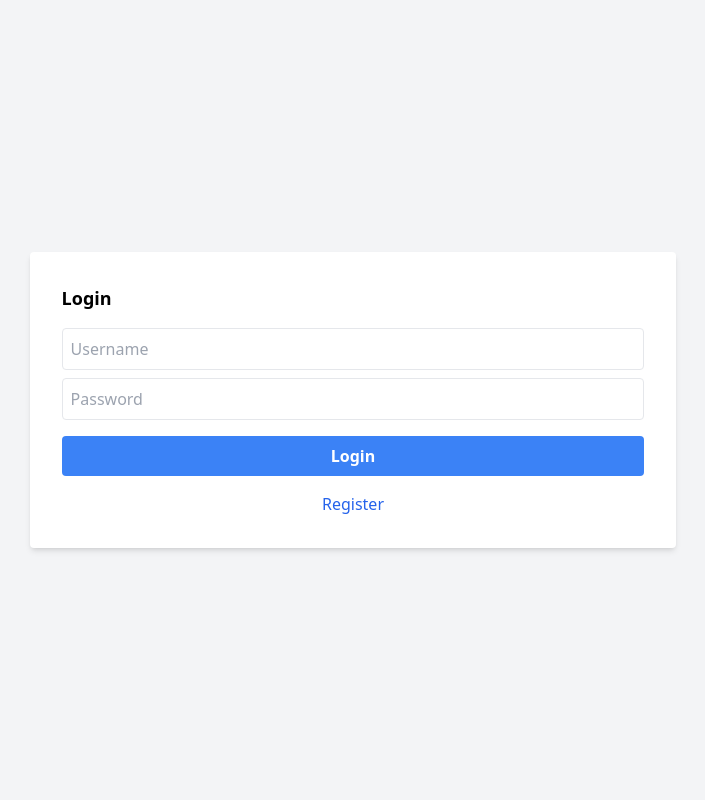
After one commit to bitpoke-YT/Networking-AI4, a Flask app: page /login in a window 1280 px wide. The commit adds this page. Shown: the whole page, without its empty margins (287-992 px from the left). Run offline with Flask 3, Linux system fonts and the light colour scheme; parts of the project's set-up code (start-up, migrations or seed data) failed here and were passed over; some libraries are stand-ins or nearby versions.

Commit message:
Added Acount Loggin

```diff
--- a/database.py
+++ b/database.py
@@ -24,7 +24,8 @@ class database():
         cursor.execute('''
         CREATE TABLE IF NOT EXISTS User (
             UserID INTEGER PRIMARY KEY,
-            UserName TEXT
+            UserName TEXT UNIQUE,
+            Password TEXT
         )''')
 
         cursor.execute('''
@@ -33,22 +34,20 @@ class database():
             TaskID INTEGER
         )''')
 
-
-
         self.__server.commit()
 
     def __new__(cls):
         if cls._instance is not None:
             return cls._instance
+
         cls._instance = super(database, cls).__new__(cls)
         path = os.path.expanduser('~/Documents/Task_Management')
         if not os.path.exists(path):
             os.makedirs(path)
         try:
             cls.__server = sqlite3.connect(f"{path}/Task.db", check_same_thread=False)
-            cls.__setupTable()
+            cls._instance.__setupTable()
         except Exception as e:
-            print(f"Could Not Connect to server This is the Issue {e}")
             return cls._instance
 
 
@@ -68,7 +67,6 @@ class database():
         cursor.execute(f"INSERT INTO Tasks VALUES (NULL, ?, ?, ?, ?)", params)
         ID = cursor.lastrowid
         cursor.execute(f"INSERT INTO TaskUser (TaskID, UserID) VALUES ({ID}, {userID})")
-        print("Add DB")
         self.__server.commit()
 
         return ID
@@ -130,3 +128,18 @@ class database():
         cursor.execute("DELETE FROM Tasks WHERE TaskID = ?", (taskID,))
         cursor.execute("DELETE FROM TaskUser WHERE TaskID = ?", (taskID,))
         self.__server.commit()
+
+    # --- User Authentication Methods ---
+    def createUser(self, username, password_hash):
+        cursor = self.__server.cursor()
+        cursor.execute("INSERT INTO User (UserName, Password) VALUES (?, ?)", (username, password_hash))
+        self.__server.commit()
+        return cursor.lastrowid
+
+    def getUserByUsername(self, username):
+        cursor = self.__server.cursor()
+        cursor.execute("SELECT UserID, UserName, Password FROM User WHERE UserName = ?", (username,))
+        row = cursor.fetchone()
+        if row:
+            return {'userid': row[0], 'username': row[1], 'password': row[2]}
+        return None
--- a/main.py
+++ b/main.py
@@ -1,29 +1,88 @@
-# This is where the Flask front end will go
 import task
 from flask import *
-# Temp before set up in task
 import database
+from werkzeug.security import generate_password_hash, check_password_hash
+import os
 
 app = Flask(__name__)
 
+# Read secret key from .env file
+env_path = os.path.join(os.path.dirname(__file__), '.env')
+secret_key = None
+if os.path.exists(env_path):
+    with open(env_path, 'r') as f:
+        for line in f:
+            if line.startswith('FLASK_SECRET_KEY='):
+                secret_key = line.strip().split('=', 1)[1]
+                break
+if not secret_key:
+    raise RuntimeError(".env file missing FLASK_SECRET_KEY or file not found")
+app.secret_key = secret_key
+
+@app.before_request
+def before_request():
+    database.database()
+
 @app.route("/")
 def mainPage():
+    if 'userid' in session:
+        return redirect(url_for('tasks'))
     return render_template("home.html")
+
+@app.route("/register", methods=["GET", "POST"])
+def register():
+    if request.method == "POST":
+        username = request.form.get("username")
+        password = request.form.get("password")
+        if not username or not password:
+            return render_template("register.html", error="Please fill in all fields.")
+        db = database.database()
+        # Check if user exists
+        user = db.getUserByUsername(username)
+        if user:
+            return render_template("register.html", error="Username already exists.")
+        # Register user
+        hashed_pw = generate_password_hash(password)
+        userid = db.createUser(username, hashed_pw)
+        session['userid'] = userid
+        session['username'] = username
+        return redirect(url_for('tasks'))
+    return render_template("register.html")
+
+@app.route("/login", methods=["GET", "POST"])
+def login():
+    if request.method == "POST":
+        username = request.form.get("username")
+        password = request.form.get("password")
+        db = database.database()
+        user = db.getUserByUsername(username)
+        if user and check_password_hash(user['password'], password):
+            session['userid'] = user['userid']
+            session['username'] = username
+            return redirect(url_for('tasks'))
+        return render_template("login.html", error="Invalid credentials.")
+    return render_template("login.html")
+
+@app.route("/logout")
+def logout():
+    session.clear()
+    return redirect(url_for('mainPage'))
 
 @app.route("/tasks", methods=["GET", "POST", "PUT"])
 def tasks():
+    if 'userid' not in session:
+        return redirect(url_for('login'))
+    userid = session['userid']
     if request.method == "GET":
-        # AJAX fetch for completed/current tasks
         completed = request.args.get("completed")
-        userid = request.args.get("userid")
-        if completed is not None and userid is not None:
+        # Use session userid if not provided
+        if completed is not None:
             completed = completed.lower() == "true"
             taskList = task.TaskList(userid)
             if completed:
                 tasks_data = taskList.getCompleatedTasks()
             else:
                 tasks_data = taskList.getTasks()
-            # Convert tasks to dicts for JSON
             tasks_json = []
             for t in tasks_data:
                 tasks_json.append({
@@ -35,52 +94,52 @@ def tasks():
                 })
             return jsonify({'tasks': tasks_json})
 
+        # Render page with tasks
+        taskList = task.TaskList(userid)
+        context = {'tasks': taskList.getTasks(), 'userid': userid}
+        return render_template("userTask.html", **context)
+
     if request.method == "POST":
+        # Only used for form POST from home.html (legacy)
         ID = request.form.get("userId")
+        if not ID:
+            return redirect(url_for('mainPage'))
+        session['userid'] = ID
         taskList = task.TaskList(ID)
-        context = {'tasks':taskList.getTasks(), 'userid':ID}
-        print(context['tasks'])
+        context = {'tasks': taskList.getTasks(), 'userid': ID}
         return render_template("userTask.html", **context)
+
     if request.method == "PUT":
-        # try:
-            data = request.get_json()
-            if data is None:
-                return jsonify({'message': 'Invalid request body'}), 400
-
-            title = data.get('title')
-            description = data.get('description')
-            due_date = data.get('dueDate')
-            userid = data.get('id')
-
-            putTask = task.Task(title, description, due_date)
-            taskList = task.TaskList(userid)
-            taskid = taskList.add_task(putTask)
-
-            # Make sure taskid is not None
-            if not taskid:
-                return jsonify({'message': 'Failed to create task', 'taskid': None}), 500
-
-            # Prepare task dict for frontend
-            from datetime import datetime
-            due_date_str = datetime.fromtimestamp(int(due_date)/1000).strftime('%Y-%m-%d')
-            task_dict = {
-                'taskid': taskid,
-                'title': title,
-                'description': description,
-                'due_date': due_date_str,
-                '__completed': False
-            }
-
-            return jsonify({'message': 'Task created successfully', 'taskid': taskid}), 201
-
-        # except Exception as e:
-        #     print(e)
-        #     return jsonify({'message': 'An error occurred'}), 500
+        data = request.get_json()
+        if data is None:
+            return jsonify({'message': 'Invalid request body'}), 400
+        title = data.get('title')
+        description = data.get('description')
+        due_date = data.get('dueDate')
+        # Always use session userid
+        userid = session['userid']
+        putTask = task.Task(title, description, due_date)
+        taskList = task.TaskList(userid)
+        taskid = taskList.add_task(putTask)
+        if not taskid:
+            return jsonify({'message': 'Failed to create task', 'taskid': None}), 500
+        from datetime import datetime
+        due_date_str = datetime.fromtimestamp(int(due_date)/1000).strftime('%Y-%m-%d')
+        task_dict = {
+            'taskid': taskid,
+            'title': title,
+            'description': description,
+            'due_date': due_date_str,
+            '__completed': False
+        }
+        return jsonify({'message': 'Task created successfully', 'taskid': taskid}), 201
 
     return redirect(url_for('mainPage'))
 
 @app.route("/task", methods=["POST"])
 def taskComplete():
+    if 'userid' not in session:
+        return redirect(url_for('login'))
     if request.method == "POST":
         data = request.get_json()
         if data is None:
@@ -88,39 +147,8 @@ def taskComplete():
         taskid = data.get('taskid')
         server = database.database()
         server.completeTask(taskid)
-
         return jsonify({'message': 'Task completed successfully'}), 200
-
     return redirect(url_for('mainPage'))
 
 if __name__ == '__main__':
     app.run(debug=True)
-
-# while True:
-#     print("Press 1 to create a task.")
-#     print("Press 2 to delete a task.")
-#     print("Press 3 to list tasks.")
-#     print("Press 4 to exit.")
-
-#     try:
-#         choice = int(input("Choose an option: "))
-#     except:
-#         print("Invalid input!")
-
-
-#     t = task.TaskList()
-
-#     if (choice == 1):
-#         task_title = input("Task Title: ")
-#         task_desc = input("Task Description: ")
-#         task_date = input("Task due date (DD/MM/YYYY): ").split("/")
-#         t.add_task(task.Task(task_title, task_desc, task_date))
-#     elif (choice == 2):
-#         n = input("Enter task name to delete: ")
-#         t.delete_task(n)
-#     elif (choice == 3):
-#         t.print_list()
-#     elif (choice == 4):
-#         exit()
-
-#     print()
--- a/task.py
+++ b/task.py
@@ -8,14 +8,12 @@ class Task:
         self.title = title
         self.description = description
         if (type(due_date) == type(datetime.now())):
-            print("Good")
             self.due_date = due_date
         elif (type(due_date) == type(int(1))):
             self.due_date = datetime.fromtimestamp(due_date/100)
         elif (type(due_date) == type(float(1))):
             self.due_date = datetime.fromtimestamp(int(due_date)/100)
         elif (type(due_date) == type(str(1))):
-            print(float(due_date))
             self.due_date = datetime.fromtimestamp(float(due_date)/100)
         else:
             print(type(due_date))
@@ -43,7 +41,7 @@ class TaskList:
     def add_task(self, task):
         try:
             server = database.database()
-            taskid = server.addTask(task, self._user_task_id)
+            taskid = server.addTask(task, self.__userid)
             return taskid
         except Exception as e:
             print(e)
--- /dev/null
+++ b/templates/login.html
@@ -0,0 +1,22 @@
+<!DOCTYPE html>
+<html lang="en">
+<head>
+    <meta charset="UTF-8">
+    <title>Login</title>
+    <script src="https://cdn.tailwindcss.com"></script>
+</head>
+<body class="h-screen flex justify-center items-center bg-gray-100">
+    <form method="POST" class="bg-white p-8 rounded shadow-md">
+        <h2 class="text-lg font-bold mb-4">Login</h2>
+        {% if error %}
+        <div class="text-red-500 mb-2">{{ error }}</div>
+        {% endif %}
+        <input type="text" name="username" placeholder="Username" class="w-full mb-2 p-2 border rounded" required>
+        <input type="password" name="password" placeholder="Password" class="w-full mb-4 p-2 border rounded" required>
+        <button type="submit" class="bg-blue-500 hover:bg-blue-700 text-white font-bold py-2 px-4 rounded w-full">Login</button>
+        <div class="mt-4 text-center">
+            <a href="/register" class="text-blue-600 hover:underline">Register</a>
+        </div>
+    </form>
+</body>
+</html>
```
Also changed, not shown: templates/home.html (+6 -17 lines), templates/register.html (added, +22 -0 lines), templates/userTask.html (+8 -8 lines), 1 other file.
